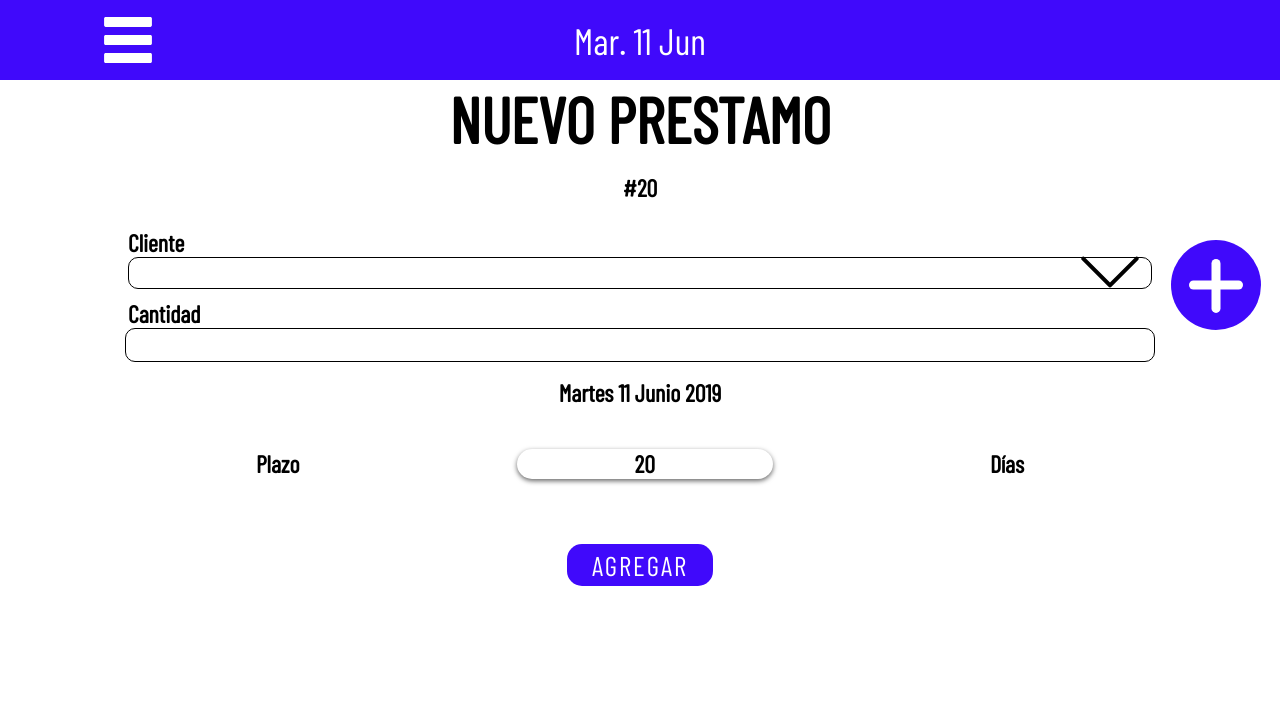
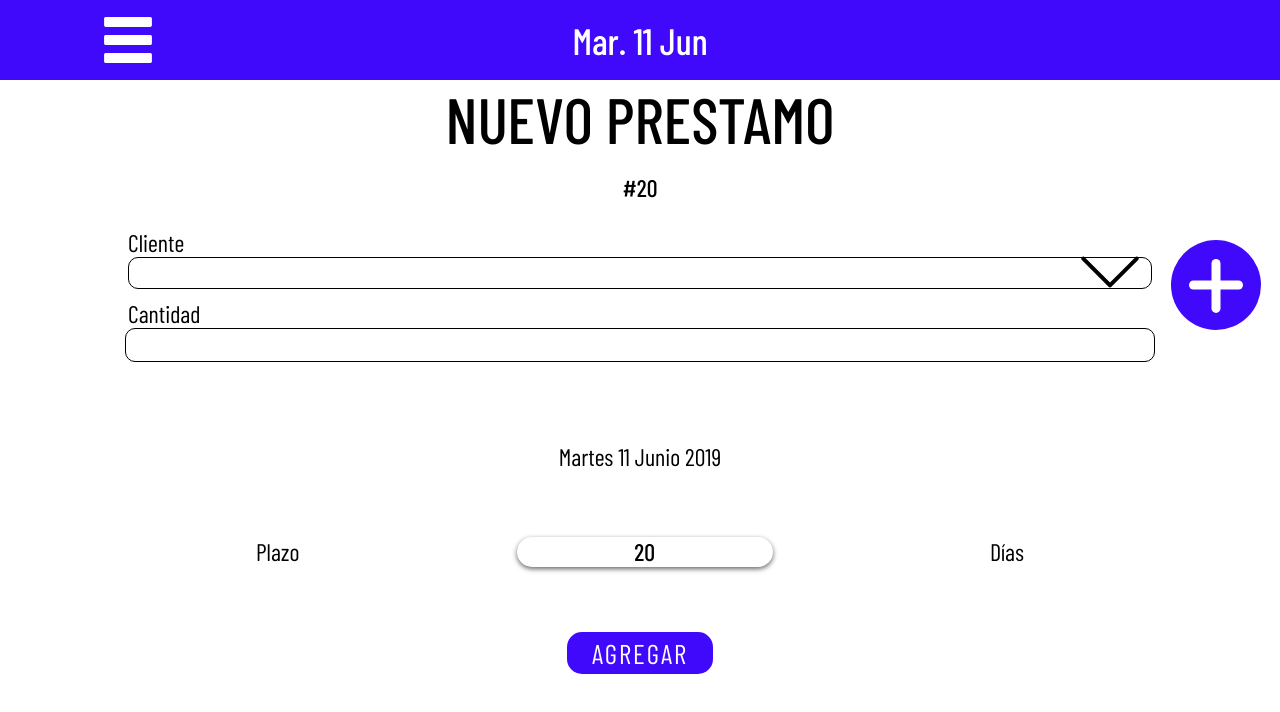
Before and after one commit to MartinMelo97/AppPrestamos, a React (Create React App) app: page /prestamos/nuevo in a window 1280 px wide. Shown: the top 712 px of the page. Built offline with nearby package versions, Linux system fonts and the light colour scheme.

Commit message:
change weight in font of text

```diff
--- a/src/components/loan/new/new_loan.scss
+++ b/src/components/loan/new/new_loan.scss
@@ -10,13 +10,13 @@
         max-width: 80vw;
         margin: 0;
         text-align: center;
-        font-weight: 900;
+        font-weight: 500;
         text-transform: uppercase;
     }
     .loan-number{
         margin: 2vh 0;
         font-size: 1.5em;
-        font-weight: 600;
+        font-weight: 500;
     }
     .data-container{
         display: inherit;
@@ -26,7 +26,7 @@
         span{
             width: 80vw;
             font-size: 1.5em;
-            font-weight: 600;
+            font-weight: 400;
             margin-top: 10px;
         }
         .select-customer{
@@ -136,7 +136,7 @@
         }
         .date-container{
             width: fit-content;
-            margin: 2vh 0;
+            margin: 10vh 0 5vh 0 ;
         }
         .limit{
             display: flex;
@@ -159,7 +159,7 @@
                     border-radius: 15px;
                     box-shadow: 0 2px 5px 0 #0009;
                     font-size: 1.5em;
-                    font-weight: 600;
+                    font-weight: 500;
                     text-align: center;
                     transition: ease-in-out 0.15s;
                     &.not-active{
@@ -228,6 +228,7 @@
             padding: 5px 25px;
             color: $white;
             margin-top: 40px;
+            margin-bottom: 5vh;
             font-size: 1.7em;
             border: none;
             letter-spacing: 2px;
--- a/src/index.css
+++ b/src/index.css
@@ -1,4 +1,4 @@
-@import url('https://fonts.googleapis.com/css?family=Barlow+Condensed&display=swap');
+@import url('https://fonts.googleapis.com/css?family=Barlow+Condensed:400,500&display=swap');
 
 body {
   margin: 0;
```
